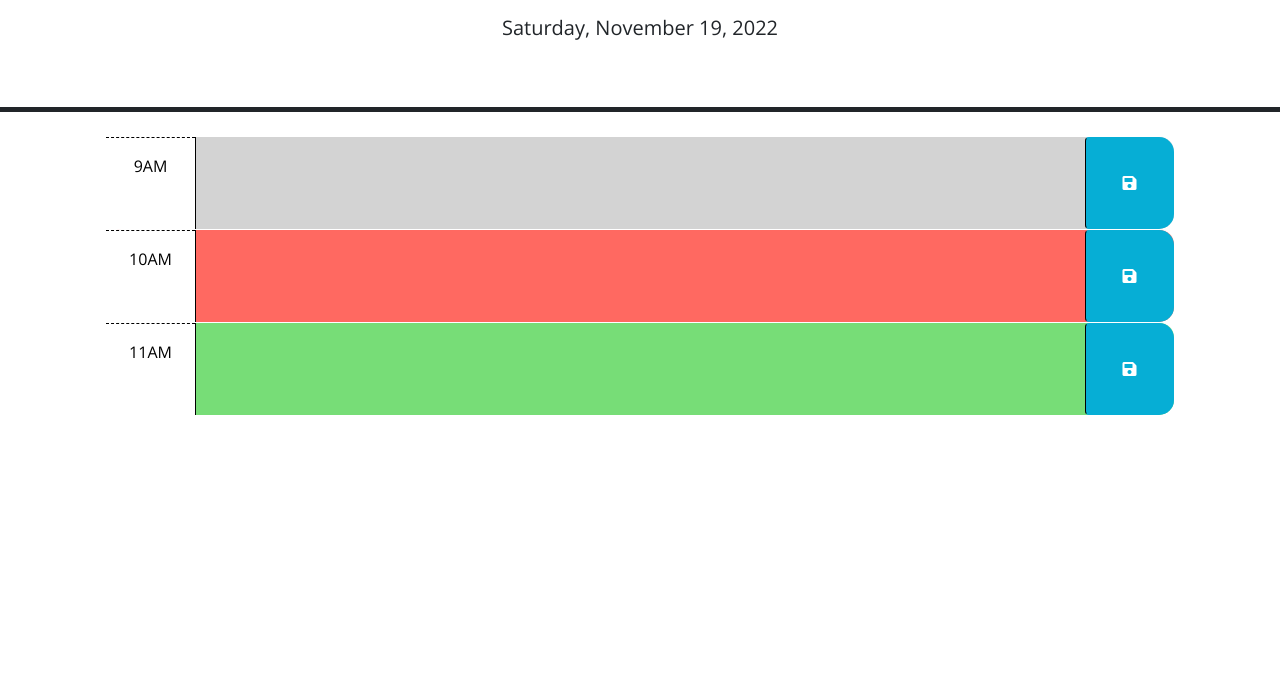
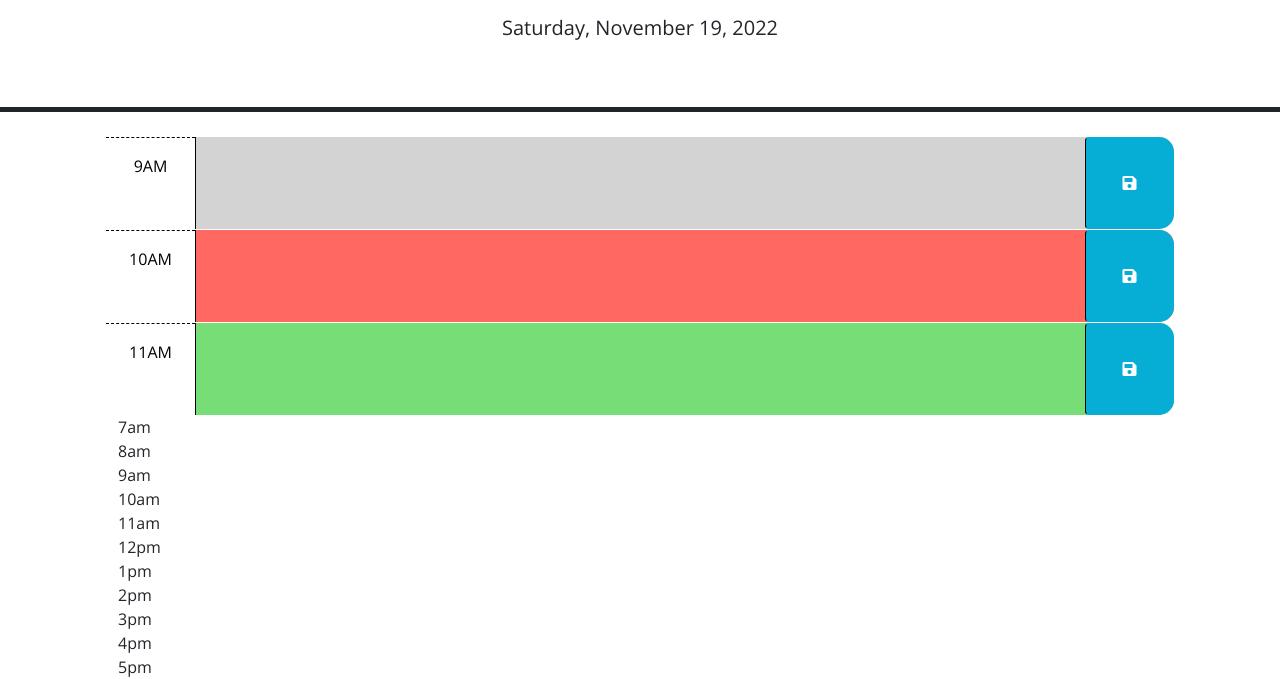
Before and after one commit to lutz143/daily-panner-app, a plain HTML site: page index.html in a window 1280 px wide. Shown: the part 166-845 px from the top of the page. Before the commit the page ends 800 px from the top, so only its background shows below. Drawn offline with nearby package versions, Linux system fonts and the light colour scheme.

Commit message:
added timeNode to render the hours worked on the page

```diff
--- a/index.html
+++ b/index.html
@@ -28,7 +28,7 @@
       <p class="lead">A simple calendar app for scheduling your work day</p>
       <p id="currentDay" class="lead"></p>
     </header>
-    <div class="container-lg px-5">
+    <div class="container-lg px-5" id="time-container">
       <!-- Use class for "past", "present", and "future" to apply styles to the
         time-block divs accordingly. The javascript will need to do this by
         adding/removing these classes on each div by comparing the hour in the
--- a/script.js
+++ b/script.js
@@ -4,6 +4,7 @@
 
 // capture relevant elements for future rendering
 var currentTimeEl = $("#currentDay");
+var hourContainerEl = $("#time-container");
 let workMilitaryStart = 7;
 let workMilitaryEnd = 18;
 
@@ -19,31 +20,47 @@ console.log(testTime);
 console.log(dayjs().isAfter(testTime));
 console.log(dayjs().isAfter(testTime2));
 
+// create function to render current time at top of the page
+function displayTimeNow(){
+  console.log(currentTimeEl);
+  currentTimeEl.text(today);
+
+  hourContainerEl.append()
+}
+
+
 function workHours() {
   var workStart = dayjs().hour(workMilitaryStart).minute(0).second(0);
   var workEnd = dayjs().hour(workMilitaryEnd).minute(0).second(0);
 
   var workHours = workEnd.diff(workStart, 'hours');
-  workHour = [workMilitaryStart];
+  workHour = [workMilitaryStart-1];
   console.log(workStart);
   console.log(workEnd);
 
   for(var i=0; i < workHours; i++) {
     workHour++;
     workHourFormat = dayjs().hour(workHour).minute(0).second(0);
-    console.log(workHourFormat.format('ha'));
+    workHourFormat = workHourFormat.format('ha');
+    console.log(workHourFormat);
+
+    var timeNode = document.createElement('div');
+    var textAreaEl = document.createElement('textarea');
+    var saveBtn = document.createElement('button');
+
+
+    timeNode.setAttribute('id', 'hour-9');
+    timeNode.setAttribute('value', workHourFormat);
+
+    timeNode.textContent = workHourFormat;
+
+    hourContainerEl.append(timeNode);
+
+    // hourContainerEl.children().text(workHourFormat);
 
   }
 }
 
-
-
-
-// create function to render current time at top of the page
-function displayTimeNow(){
-  console.log(currentTimeEl);
-  currentTimeEl.text(today);
-}
 
 
 
```
